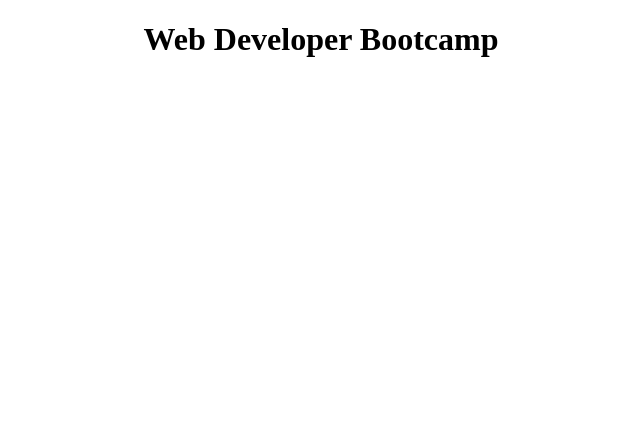
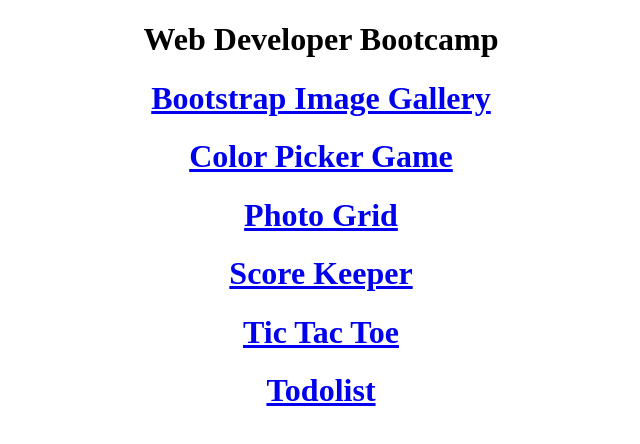
Before and after one commit to shreshthmishra/Web-Dev-Bootcamp, a plain HTML site: page index.html in a window 1280 px wide. Shown: the whole page, without its empty margins (319-959 px from the left). Drawn offline with Linux system fonts and the light colour scheme.

Commit message:
fix: typo in index.html

```diff
--- a/index.html
+++ b/index.html
@@ -26,7 +26,7 @@
         }
         Object.keys(projects).forEach((project) => {
             let newElement = document.createElement("div");
-            div.innerHTML = `<a href=${projects[project]}><h1>${project}</h1>`
+            newElement.innerHTML = `<a href=${projects[project]}><h1>${project}</h1>`
             document.getElementById("projects").appendChild(newElement);
         });
     </script>
```
